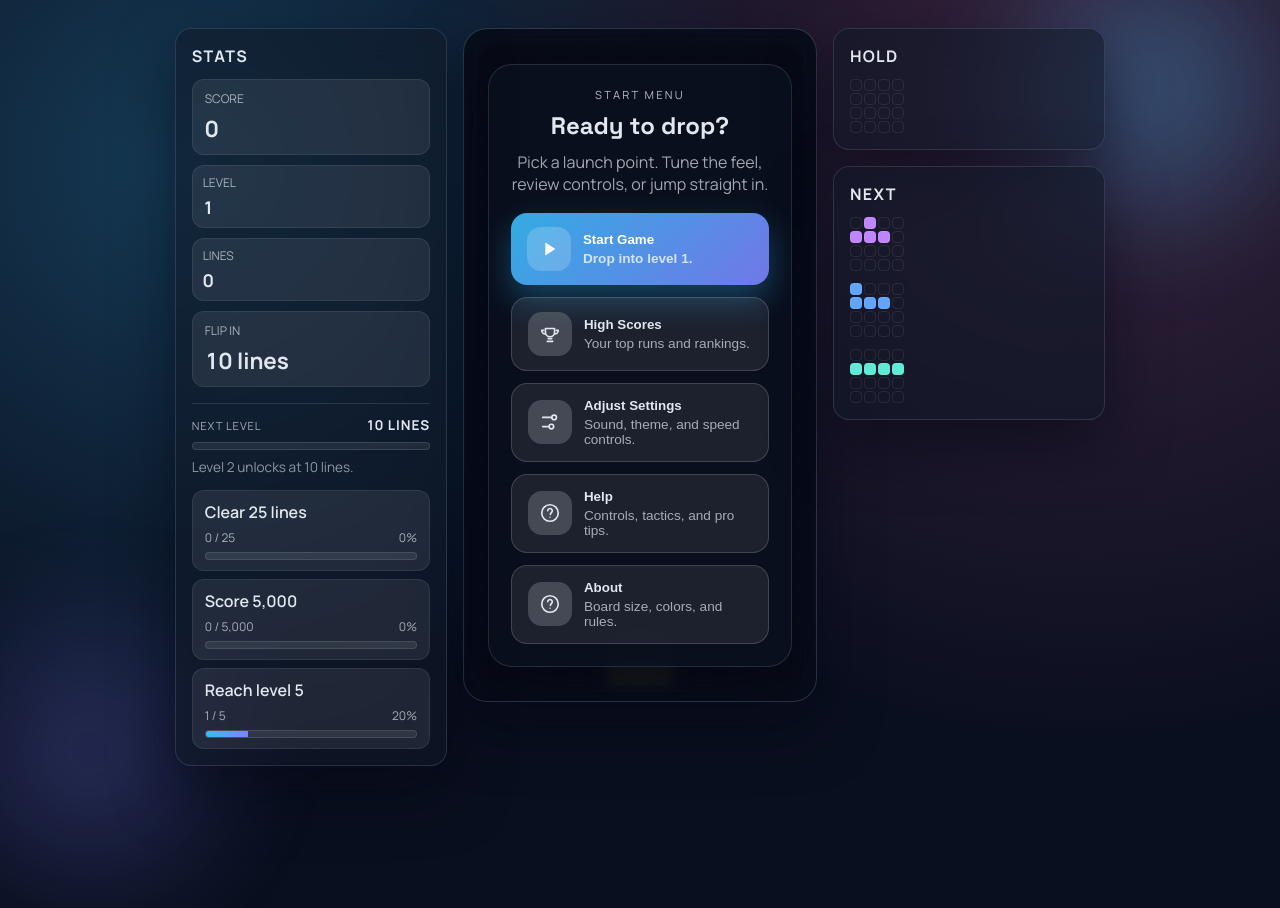
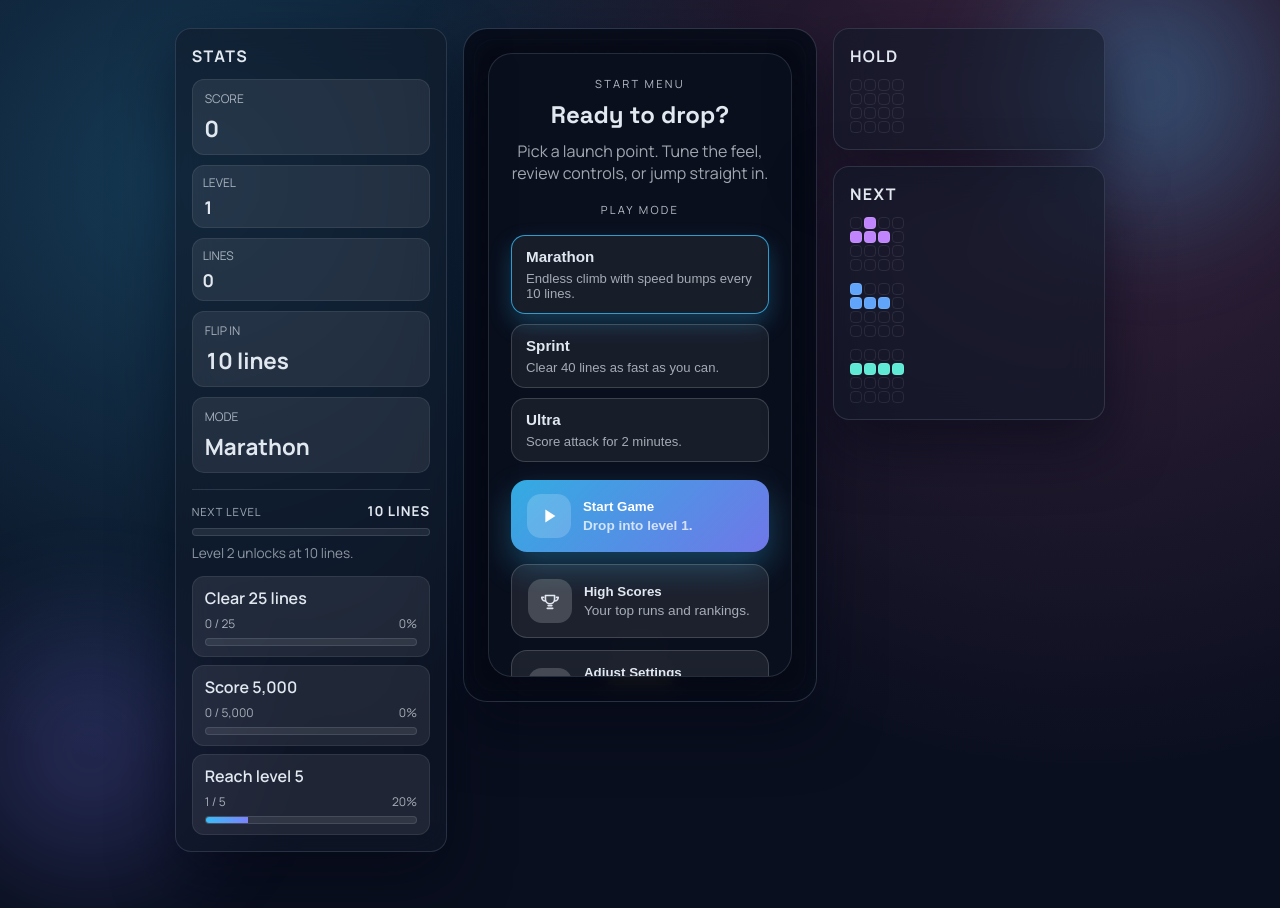
Before and after one commit to markcoleman/drop-a-block, a React (Vite) app: page / in a window 1280 px wide. Before the commit the page ends 822 px from the top, so only its background shows below. Built offline with nearby package versions, Linux system fonts and the light colour scheme.

Commit message:
Add play mode unit coverage (#15)

```diff
--- a/src/App.tsx
+++ b/src/App.tsx
@@ -6,8 +6,11 @@ import {
   BOARD_HEIGHT,
   BOARD_WIDTH,
   COLORS,
+  SPRINT_TARGET_LINES,
   setPaddlePosition,
   startGame,
+  ULTRA_DURATION,
+  resetGame,
   VISIBLE_ROWS
 } from "./engine/engine";
 import { Controls } from "./components/Controls";
@@ -22,6 +25,7 @@ import { Action, canApplyAction } from "./game/actions";
 import { getActionForKey, isRepeatableAction, RepeatableAction } from "./game/controls";
 import { useGame } from "./game/useGame";
 import { evaluateGoals, getNextLevelTarget } from "./utils/goals";
+import type { PlayMode } from "./engine/types";
 
 const ACTION_EFFECTS: Partial<
   Record<Action, { sound?: () => void; haptics?: boolean }>
@@ -45,6 +49,7 @@ export const App = () => {
   const [menuView, setMenuView] = useState<"none" | "settings" | "help" | "about" | "scores">("none");
   const [clearFlash, setClearFlash] = useState(false);
   const [isTouchMode, setIsTouchMode] = useState(false);
+  const [selectedMode, setSelectedMode] = useState<PlayMode>("marathon");
   const arkanoidSeconds = Math.ceil(state.arkanoid.timeLeft / 1000);
   const linesToFlip = Math.max(0, ARKANOID_TRIGGER_LINES - state.arkanoidMeter);
   const nextLevelTarget = getNextLevelTarget(state.level);
@@ -241,7 +246,7 @@ export const App = () => {
 
   const handleStart = () => {
     setMenuView("none");
-    applyState(startGame);
+    applyState(() => startGame(resetGame(selectedMode)));
   };
 
   const handleArkanoidPointer = useCallback(
@@ -257,6 +262,13 @@ export const App = () => {
   );
 
   const arkanoidTouchEnabled = isTouchMode && state.mode === "arkanoid" && state.status === "running";
+  const modeTimeLeft = Math.max(0, state.modeTimer);
+  const modeMinutes = Math.floor(modeTimeLeft / 60000);
+  const modeSeconds = Math.floor((modeTimeLeft % 60000) / 1000)
+    .toString()
+    .padStart(2, "0");
+  const sprintLinesLeft = Math.max(0, state.targetLines - state.lines);
+  const modeLabel = state.playMode === "marathon" ? "Marathon" : state.playMode === "sprint" ? "Sprint" : "Ultra";
 
   const handleScoreSubmit = () => {
     const name = initials.trim().slice(0, 3).toUpperCase() || "AAA";
@@ -296,6 +308,38 @@ export const App = () => {
                       <p className="subtitle">
                         Pick a launch point. Tune the feel, review controls, or jump straight in.
                       </p>
+                    </div>
+                    <div className="mode-select">
+                      <p className="eyebrow">Play Mode</p>
+                      <div className="mode-options">
+                        {([
+                          {
+                            id: "marathon",
+                            label: "Marathon",
+                            desc: "Endless climb with speed bumps every 10 lines."
+                          },
+                          {
+                            id: "sprint",
+                            label: "Sprint",
+                            desc: `Clear ${SPRINT_TARGET_LINES} lines as fast as you can.`
+                          },
+                          {
+                            id: "ultra",
+                            label: "Ultra",
+                            desc: `Score attack for ${Math.round(ULTRA_DURATION / 60000)} minutes.`
+                          }
+                        ] as const).map((mode) => (
+                          <button
+                            key={mode.id}
+                            type="button"
+                            className={clsx("mode-option", { active: selectedMode === mode.id })}
+                            onClick={() => setSelectedMode(mode.id)}
+                          >
+                            <span className="mode-option-title">{mode.label}</span>
+                            <span className="mode-option-desc">{mode.desc}</span>
+                          </button>
+                        ))}
+                      </div>
                     </div>
                     <div className="start-menu-actions">
                       <button className="menu-button primary" onClick={handleStart}>
@@ -358,8 +402,12 @@ export const App = () => {
               )}
               {state.status === "over" && (
                 <div className="overlay">
-                  <h2>Game Over</h2>
-                  <p>Score {state.score.toLocaleString()}</p>
+                  <h2>{state.result === "win" ? "Mode Complete" : "Game Over"}</h2>
+                  <p>
+                    {state.result === "win"
+                      ? `${modeLabel} wrapped with ${state.score.toLocaleString()} points.`
+                      : `Score ${state.score.toLocaleString()}`}
+                  </p>
                 </div>
               )}
             </div>
@@ -383,6 +431,24 @@ export const App = () => {
                     <div className="stat-card">
                       <span className="label">Flip in</span>
                       <strong>{linesToFlip} lines</strong>
+                    </div>
+                  )}
+                  <div className="stat-card">
+                    <span className="label">Mode</span>
+                    <strong>{modeLabel}</strong>
+                  </div>
+                  {state.playMode === "sprint" && (
+                    <div className="stat-card">
+                      <span className="label">Lines left</span>
+                      <strong>{sprintLinesLeft}</strong>
+                    </div>
+                  )}
+                  {state.playMode === "ultra" && (
+                    <div className="stat-card">
+                      <span className="label">Time left</span>
+                      <strong>
+                        {modeMinutes}:{modeSeconds}
+                      </strong>
                     </div>
                   )}
                 </div>
@@ -543,6 +609,10 @@ export const App = () => {
                     <strong>Arkanoid mode</strong> triggers every {ARKANOID_TRIGGER_LINES} lines for 30 seconds.
                   </li>
                   <li>
+                    <strong>Modes</strong> include Marathon (endless), Sprint ({SPRINT_TARGET_LINES} lines),
+                    and Ultra ({Math.round(ULTRA_DURATION / 60000)} minutes).
+                  </li>
+                  <li>
                     <strong>Pause</strong> anytime with P or Esc.
                   </li>
                 </ul>
--- a/src/engine/engine.ts
+++ b/src/engine/engine.ts
@@ -3,6 +3,7 @@ import {
   ArkanoidPowerupType,
   ArkanoidState,
   GameState,
+  PlayMode,
   Piece,
   RotationDirection,
   TetrominoType,
@@ -14,6 +15,8 @@ export const VISIBLE_ROWS = 20;
 export const HIDDEN_ROWS = 2;
 export const BOARD_HEIGHT = VISIBLE_ROWS + HIDDEN_ROWS;
 export const ARKANOID_TRIGGER_LINES = 10;
+export const SPRINT_TARGET_LINES = 40;
+export const ULTRA_DURATION = 120_000;
 
 const ARKANOID_DURATION = 30_000;
 const ARKANOID_LAUNCH_DELAY = 600;
@@ -439,7 +442,7 @@ const spawnPiece = (queue: TetrominoType[]) => {
 
 export const getDropInterval = (level: number) => Math.max(100, 1000 - (level - 1) * 75);
 
-export const createInitialState = (): GameState => {
+export const createInitialState = (playMode: PlayMode = "marathon"): GameState => {
   const queue = nextQueue([]);
   const { piece, queue: newQueue } = spawnPiece(queue);
   return {
@@ -454,6 +457,10 @@ export const createInitialState = (): GameState => {
     arkanoidMeter: 0,
     status: "start",
     mode: "tetris",
+    playMode,
+    modeTimer: playMode === "ultra" ? ULTRA_DURATION : 0,
+    targetLines: playMode === "sprint" ? SPRINT_TARGET_LINES : 0,
+    result: null,
     dropInterval: getDropInterval(1),
     fallAccumulator: 0,
     lockDelay: 500,
@@ -555,8 +562,11 @@ const lockPiece = (state: GameState): GameState => {
     lastClear: cleared,
     arkanoidMeter: remainder
   };
+  if (state.playMode === "sprint" && totalLines >= state.targetLines) {
+    return { ...nextState, status: "over", result: "win" };
+  }
   if (!isValidPosition(nextState.board, nextState.active)) {
-    return { ...nextState, status: "over" };
+    return { ...nextState, status: "over", result: "lose" };
   }
   if (cleared > 0 && arkanoidMeter >= ARKANOID_TRIGGER_LINES) {
     return enterArkanoid(nextState);
@@ -1031,8 +1041,16 @@ const tickArkanoid = (state: GameState, deltaMs: number): GameState => {
 
 export const tick = (state: GameState, deltaMs: number): GameState => {
   if (state.status !== "running") return state;
-  if (state.mode === "arkanoid") return tickArkanoid(state, deltaMs);
-  return tickTetris(state, deltaMs);
+  let nextState = state;
+  if (state.playMode === "ultra") {
+    const nextTimer = Math.max(0, state.modeTimer - deltaMs);
+    nextState = { ...state, modeTimer: nextTimer };
+    if (nextTimer === 0) {
+      return { ...nextState, status: "over", result: "win" };
+    }
+  }
+  if (nextState.mode === "arkanoid") return tickArkanoid(nextState, deltaMs);
+  return tickTetris(nextState, deltaMs);
 };
 
 export const getGhost = (state: GameState): Piece => {
@@ -1045,4 +1063,5 @@ export const getGhost = (state: GameState): Piece => {
   return ghost;
 };
 
-export const resetGame = (): GameState => createInitialState();
+export const resetGame = (playMode: PlayMode = "marathon"): GameState =>
+  createInitialState(playMode);
--- a/src/engine/types.ts
+++ b/src/engine/types.ts
@@ -11,6 +11,8 @@ export type Piece = {
 export type GameStatus = "start" | "running" | "paused" | "over";
 
 export type GameMode = "tetris" | "arkanoid";
+
+export type PlayMode = "marathon" | "sprint" | "ultra";
 
 export type ArkanoidBall = {
   x: number;
@@ -64,6 +66,10 @@ export type GameState = {
   arkanoidMeter: number;
   status: GameStatus;
   mode: GameMode;
+  playMode: PlayMode;
+  modeTimer: number;
+  targetLines: number;
+  result: "win" | "lose" | null;
   dropInterval: number;
   fallAccumulator: number;
   lockDelay: number;
--- a/src/styles/global.css
+++ b/src/styles/global.css
@@ -357,6 +357,49 @@ input:focus-visible {
 .start-menu h2 {
   margin: 0;
   font-family: var(--font-display);
+}
+
+.mode-select {
+  display: grid;
+  gap: 10px;
+}
+
+.mode-options {
+  display: grid;
+  gap: 10px;
+}
+
+.mode-option {
+  border-radius: 14px;
+  border: 1px solid rgba(255, 255, 255, 0.16);
+  background: rgba(255, 255, 255, 0.06);
+  color: inherit;
+  padding: 12px 14px;
+  text-align: left;
+  display: grid;
+  gap: 6px;
+  cursor: pointer;
+  transition: border 0.2s ease, box-shadow 0.2s ease, transform 0.2s ease;
+}
+
+.mode-option:hover {
+  transform: translateY(-1px);
+  box-shadow: 0 8px 18px rgba(15, 23, 42, 0.2);
+}
+
+.mode-option.active {
+  border-color: rgba(56, 189, 248, 0.8);
+  box-shadow: 0 10px 22px rgba(56, 189, 248, 0.25);
+}
+
+.mode-option-title {
+  font-weight: 700;
+  font-size: 0.95rem;
+}
+
+.mode-option-desc {
+  font-size: 0.82rem;
+  color: var(--text-muted);
 }
 
 .start-menu-actions {
```
Also changed, not shown: 1 other file (tests, documents, lock files or other folders). Lines whose indentation alone changed are shown as unchanged.
